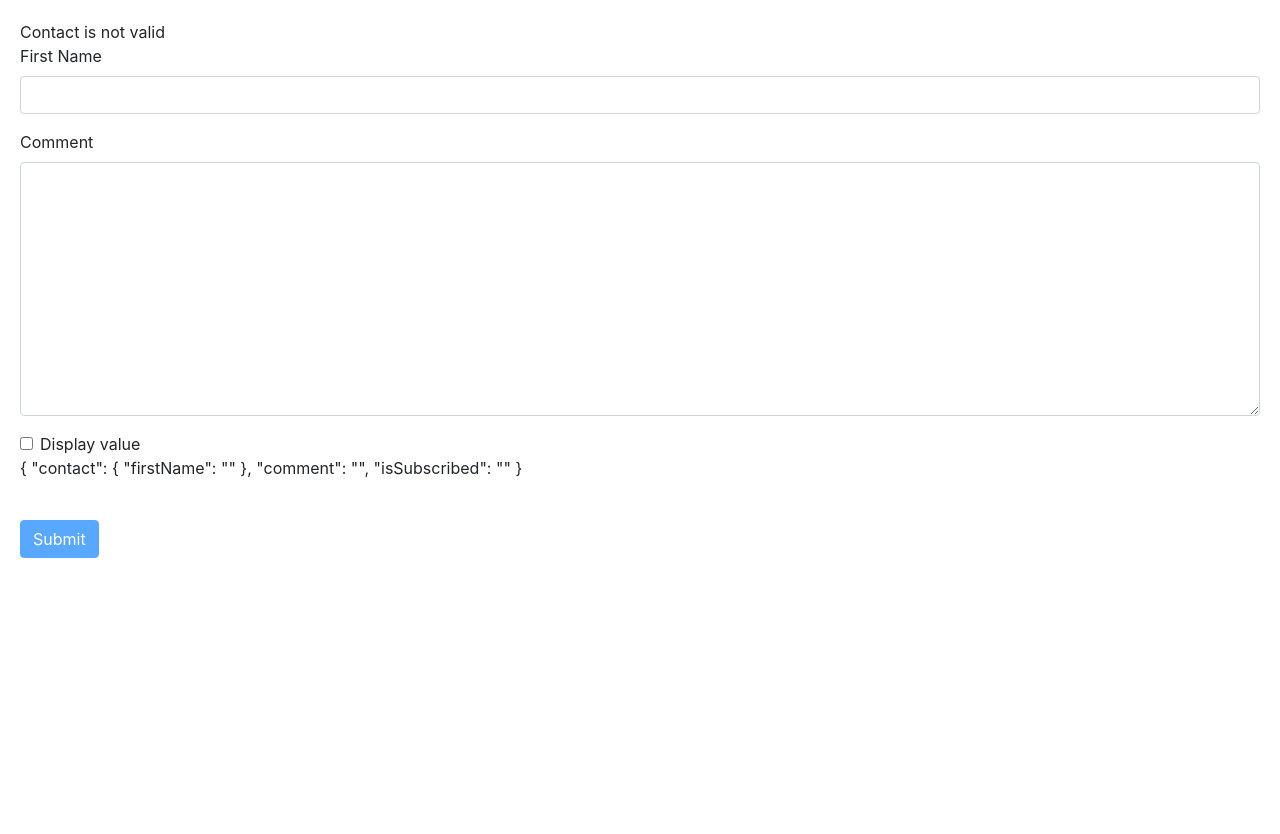
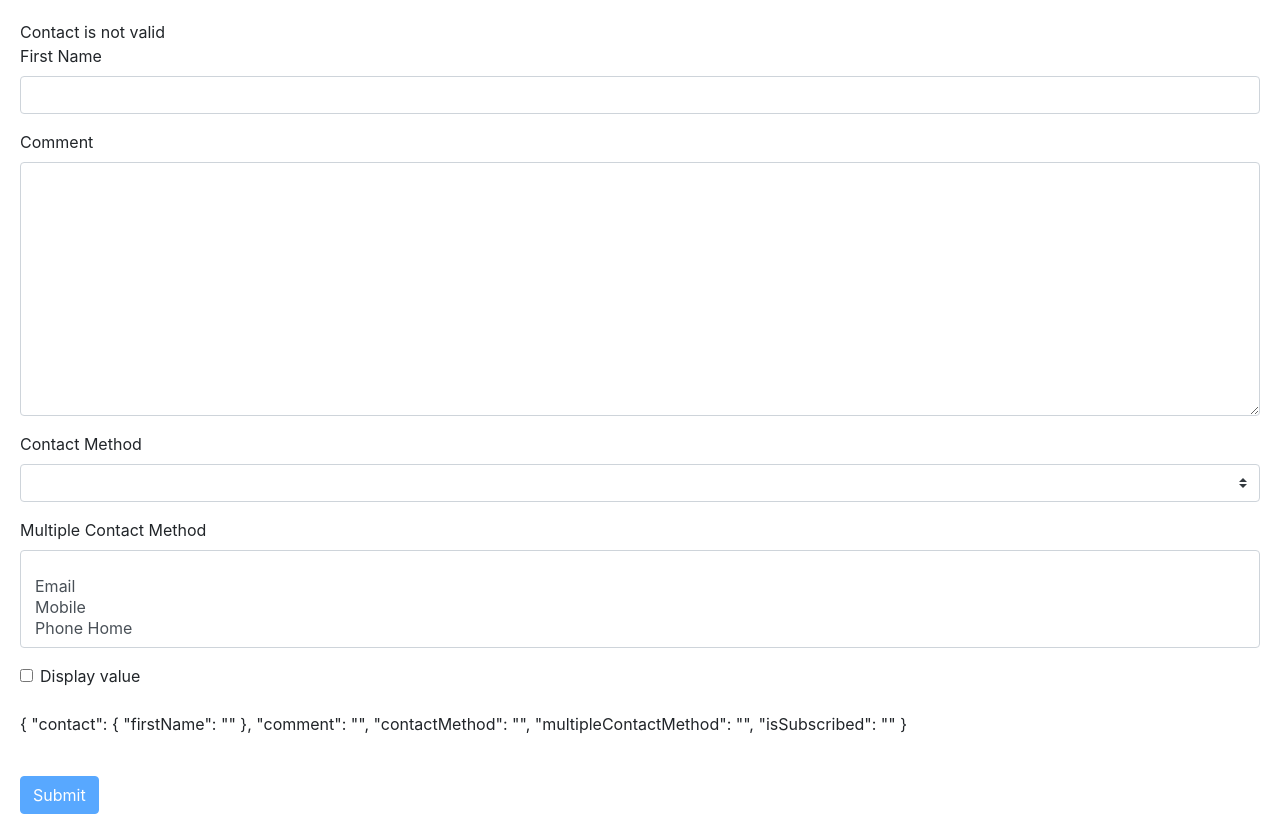
Before and after one commit to tabarino/FirstAngularProject, an Angular app: page / in a window 1280 px wide. Before the commit the page ends 800 px from the top, so only its background shows below. Built offline with nearby package versions, Linux system fonts and the light colour scheme.

Commit message:
88. Working with Drop-down Lists

```diff
--- a/src/app/contact-form/contact-form.component.html
+++ b/src/app/contact-form/contact-form.component.html
@@ -27,6 +27,20 @@
         <label for="comment">Comment</label>
         <textarea ngModel class="form-control" id="comment" name="comment" cols="30" rows="10"></textarea>
     </div>
+    <div class="form-group">
+      <label for="contactMethod">Contact Method</label>
+      <select ngModel class="custom-select" name="contactMethod" id="contactMethod">
+        <option value=""></option>
+        <option *ngFor="let method of contactMethods" [ngValue]="method">{{ method.name }}</option>
+      </select>
+    </div>
+    <div class="form-group">
+        <label for="multipleContactMethod">Multiple Contact Method</label>
+        <select multiple ngModel class="custom-select" name="multipleContactMethod" id="multipleContactMethod">
+          <option value=""></option>
+          <option *ngFor="let method of contactMethods" [ngValue]="method">{{ method.name }}</option>
+        </select>
+      </div>
     <div class="form-check">
         <label class="form-check-label">
           <input
@@ -36,6 +50,7 @@
           >Display value
         </label>
     </div>
+    <br>
     <p>{{ contactForm.value | json }}</p>
     <br>
     <button class="btn btn-primary" [disabled]="!contactForm.valid">Submit</button>
--- a/src/app/contact-form/contact-form.component.ts
+++ b/src/app/contact-form/contact-form.component.ts
@@ -7,6 +7,11 @@ import { NgForm } from '@angular/forms';
   styleUrls: ['./contact-form.component.css']
 })
 export class ContactFormComponent implements OnInit {
+  contactMethods = [
+    { id: 1, name: 'Email' },
+    { id: 2, name: 'Mobile' },
+    { id: 3, name: 'Phone Home' }
+  ];
 
   constructor() { }
 
```
Lines whose indentation alone changed are shown as unchanged.
